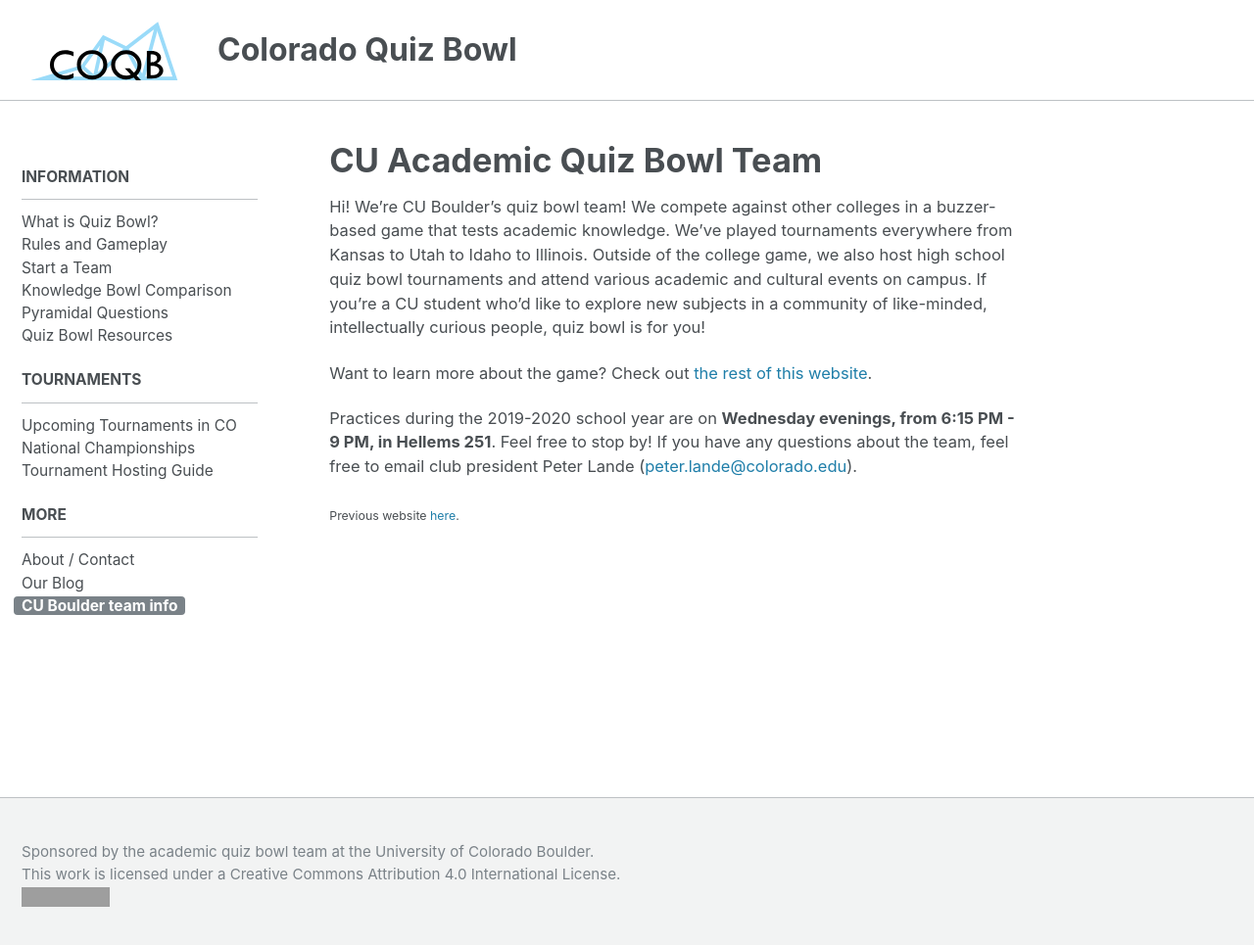
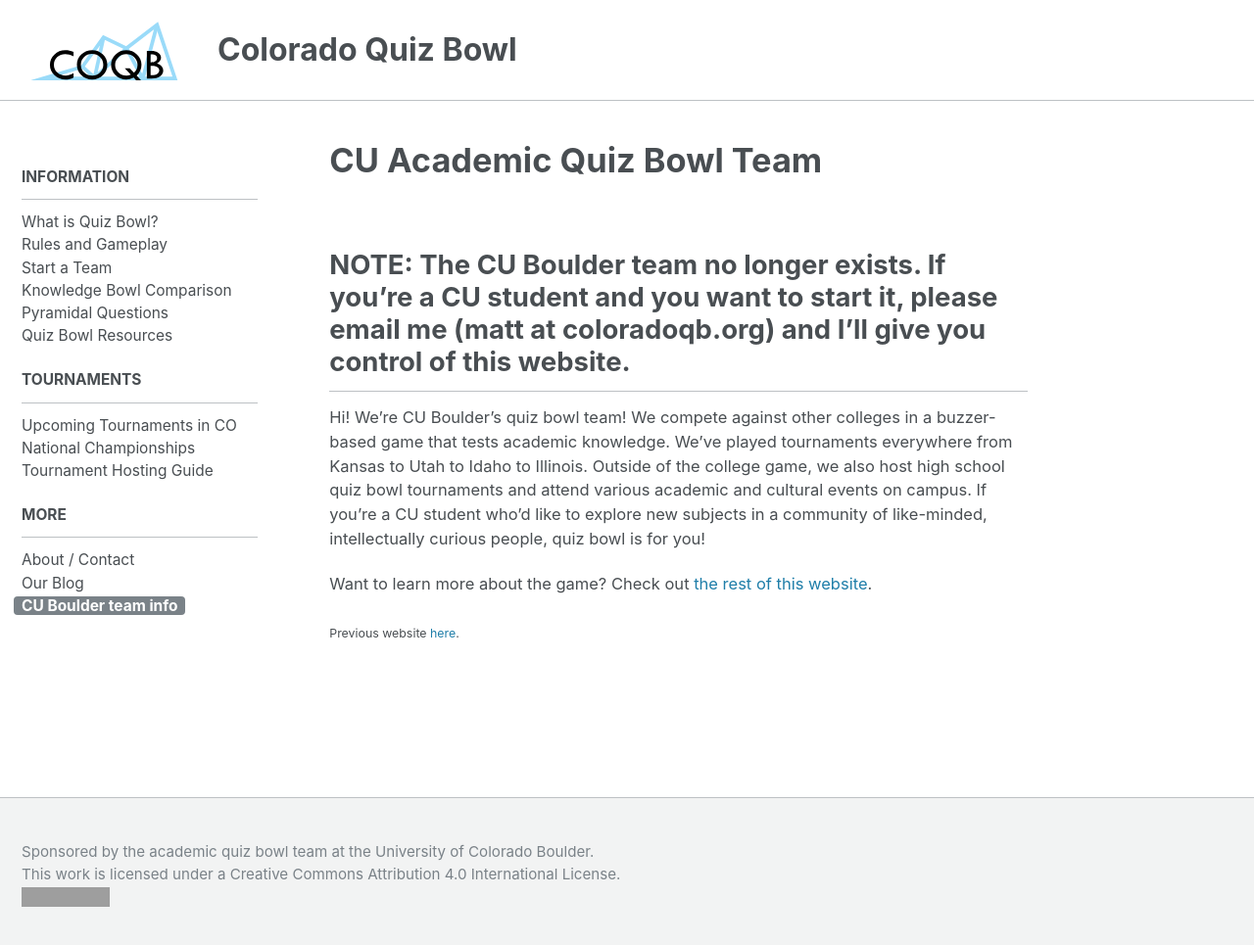
Before and after one commit to matt2718/colorado-qb, a Jekyll site: the page built from _pages/cu.md, in a window 1280 px wide and 971 px high. Shown: the top 965 px of the window at 98% size. Built offline with Jekyll 4.4.1, drawn with Linux system fonts in a browser that asks for light colours; grey boxes are pictures that could not be loaded.

Commit message:
CU Boulder team notice

```diff
--- a/_pages/cu.md
+++ b/_pages/cu.md
@@ -2,6 +2,8 @@
 title: "CU Academic Quiz Bowl Team"
 permalink: /cu/
 ---
+
+## NOTE: The CU Boulder team no longer exists. If you're a CU student and you want to start it, please email me (matt at coloradoqb.org) and I'll give you control of this website.
 
 Hi! We're CU Boulder's quiz bowl team! We compete against other
 colleges in a buzzer-based game that tests academic knowledge. We've
@@ -15,9 +17,4 @@
 Want to learn more about the game? Check out [the rest of this
 website](/info/what-is-qb/).
 
-Practices during the 2019-2020 school year are on **Wednesday
-evenings, from 6:15 PM - 9 PM, in Hellems 251**. Feel free to stop by!
-If you have any questions about the team, feel free to email club
-president Peter Lande (<peter.lande@colorado.edu>).
-
 <sub>Previous website [here](https://sites.google.com/site/cutriviabuffs/).</sub>
```
